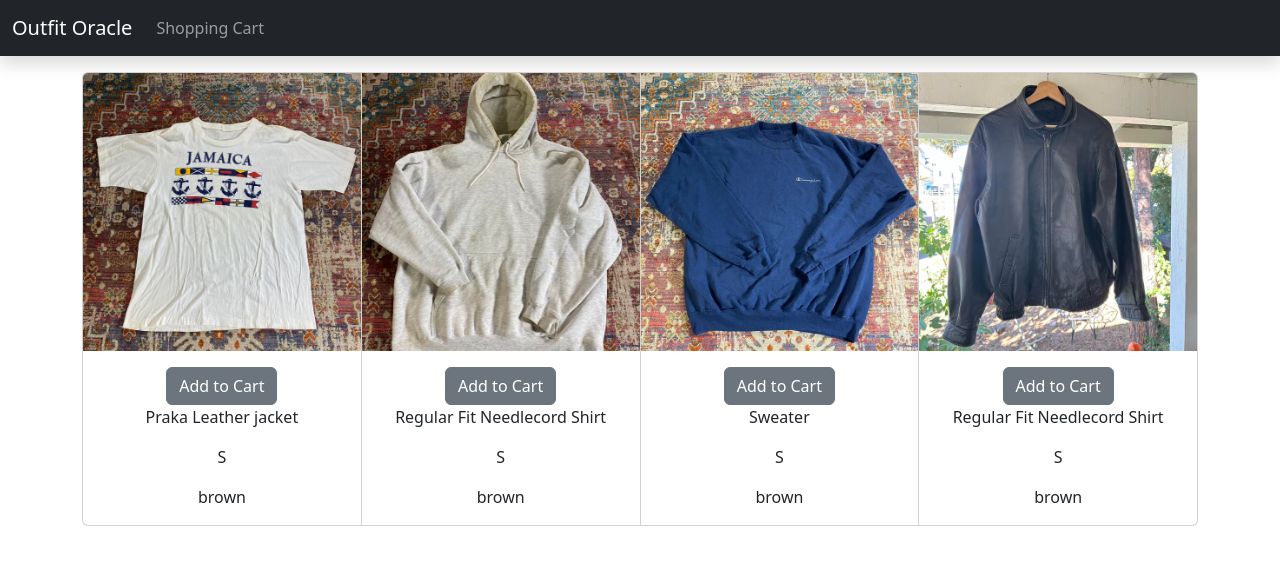
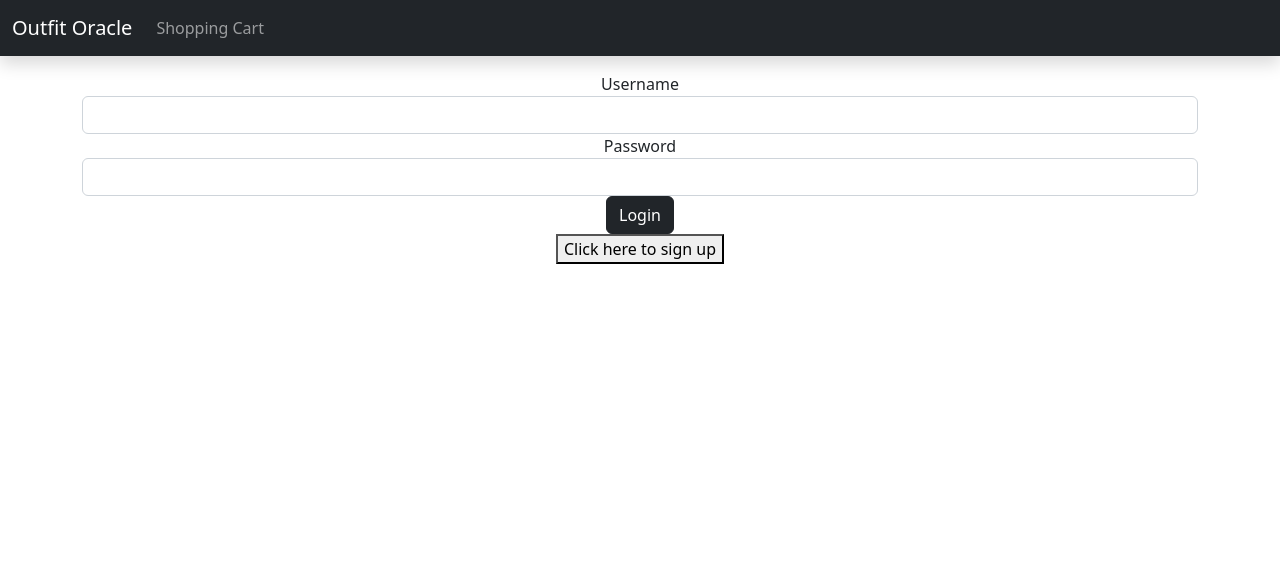
Before and after one commit to tnyima19/Outfit-Oracle, a React (Create React App) app in the folder client/: page / in a window 1280 px wide. Shown: the top 564 px of the page. Built offline with nearby package versions, Linux system fonts and the light colour scheme.

Commit message:
added log in page

```diff
--- a/client/src/App.js
+++ b/client/src/App.js
@@ -4,7 +4,8 @@ import { BrowserRouter, Routes, Route, Link, NavLink } from "react-router-dom";
 import AboutUsPage from "./pages/AboutUsPage";
 import Navbar from './Navbar/Navbar';
 import Home from './pages/Home.js';
-
+import LoginPage from './pages/LoginPage';
+import QuestionPage from './pages/QuestionPage';
 import "./App.css";
 
 
@@ -18,8 +19,9 @@ function App() {
           <Routes>
             {/* <Route path="/posts/new" element={<PostFormPage />} /> */}
             {/* <Route path="/posts/:id" element={<ShowPostPage />} /> */}
+            {/* <Route path="/question-page" element={<QuestionPage />} /> */}
             <Route path="/about-us" element={<AboutUsPage />} />
-            <Route path="/" element={<Home />} />
+            <Route path="/" element={<LoginPage />} />
           </Routes>
         </div>
       </div>
--- /dev/null
+++ b/client/src/SearchBar/SearchBar.js
@@ -0,0 +1,4 @@
+import {useState} from 'react';
+
+
+export default SearchBar;
--- a/client/src/components/Card.js
+++ b/client/src/components/Card.js
@@ -4,14 +4,14 @@ import { Link } from "react-router-dom";
 
 function Card({ id, name,image, size, color, outerLayer, linning, filling, washinginfo}) {
   return (
-    <div class="card">
+    <div className="card">
       <img src={image} alt={name} class="card-img-top"></img>
 
     <div class="card-body">
     <button type="button" class="btn btn-secondary">Add to Cart</button>
-    <p class="card-text">{name}</p>
-    <p class="card-text">{size}</p>
-    <p class="card-text">{color}</p>
+    <p className="card-text">{name}</p>
+    <p className="card-text">{size}</p>
+    <p className="card-text">{color}</p>
    </div>
     </div>
   );
--- /dev/null
+++ b/client/src/components/Password.js
@@ -0,0 +1,15 @@
+import {useState} from 'react';
+function Password(){
+    const [password, setPassword] = useState('');
+
+    const passwordChangeHandler = (event) =>{
+        console.log(event.target.value);
+        setPassword(event.target.value);
+    }
+    return(<>
+    <label>Password</label>
+    <input type="password" className="form-control" onChange={passwordChangeHandler}></input>
+    </>);
+
+}
+export default Password;
--- /dev/null
+++ b/client/src/components/Username.js
@@ -0,0 +1,15 @@
+import {useState} from 'react';
+function Username(){
+    const [username, setUsername] = useState('');
+
+    const userNameChangeHandler = (event) =>{
+        console.log(event.target.value);
+        setUsername(event.target.value);
+
+    }
+    return(<>
+    <label>Username</label>
+    <input className="form-control" type="email" onChange={userNameChangeHandler}/>
+    </>);
+}
+export default Username;
--- a/client/src/pages/Home.js
+++ b/client/src/pages/Home.js
@@ -2,13 +2,41 @@ import React, { useState, useEffect } from "react";
 import Card from '../components/Card';
 import {products} from "../products";
 
+
 function Home() {
+    const [search, setSearch] = useState('');
+    const [currProducts, setProducts] = useState(products);
+
+    function inputChangeHandler(event){
+        console.log(event.target.value);
+        setSearch(event.target.value);
+        Filterproducts(event.target.value);
+    }
+
+
+  function Filterproducts(search){
+    console.log("searched: ", search);
+    if (search === ''){
+      let filteredProducts = products;
+      setProducts(filteredProducts);
+    }else{
+    let filteredProducts = currProducts.filter((product) => {
+      return product.name.toLowerCase().includes(search.toLowerCase());
+    })
+    setProducts(filteredProducts);
+    console.log(currProducts);
+  }
+  }
+
   return (
     <>
     <div className="container-fluid text-center">
       <div className="row justify-content-center">
-        <div class="card-group">
-        {products.map((entryData) => (
+         {/* <SearchBar  Filterproducts:Filterproducts searchKey:searchKey /> */}
+         <input type="text" onChange={inputChangeHandler}></input>
+         {/* <button onClick={inputChangeHandler}></button> */}
+        <div className="card-group">
+        {currProducts.map((entryData) => (
           <Card {...entryData} key={entryData.id} />
         ))}
         </div>
--- /dev/null
+++ b/client/src/pages/LoginPage.js
@@ -0,0 +1,29 @@
+import {useState} from 'react';
+import Username from '../components/Username';
+import Password from '../components/Password';
+function LoginPage(){
+    const [username, setUsername] = useState('');
+    const [password, setPassword] = useState('');
+    const userNameChangeHandler = (event) =>{
+        setUsername(event.target.value);
+
+    }
+    const passwordChangeHandler = (event) =>{
+        setPassword(event.target.value);
+    }
+
+    return(<>
+    <form>
+
+    <div className='form-group'>
+        <Username />
+    </div>
+    <div className="form-group">
+    <Password />
+    <button type="button" className='btn btn-dark'>Login</button>
+    </div>
+    <button>Click here to sign up</button>
+    </form>
+    </>);
+}
+export default LoginPage;
```
Also changed, not shown: client/src/components/QuestionCard.js (added), client/src/pages/QuestionPage.js (added).
